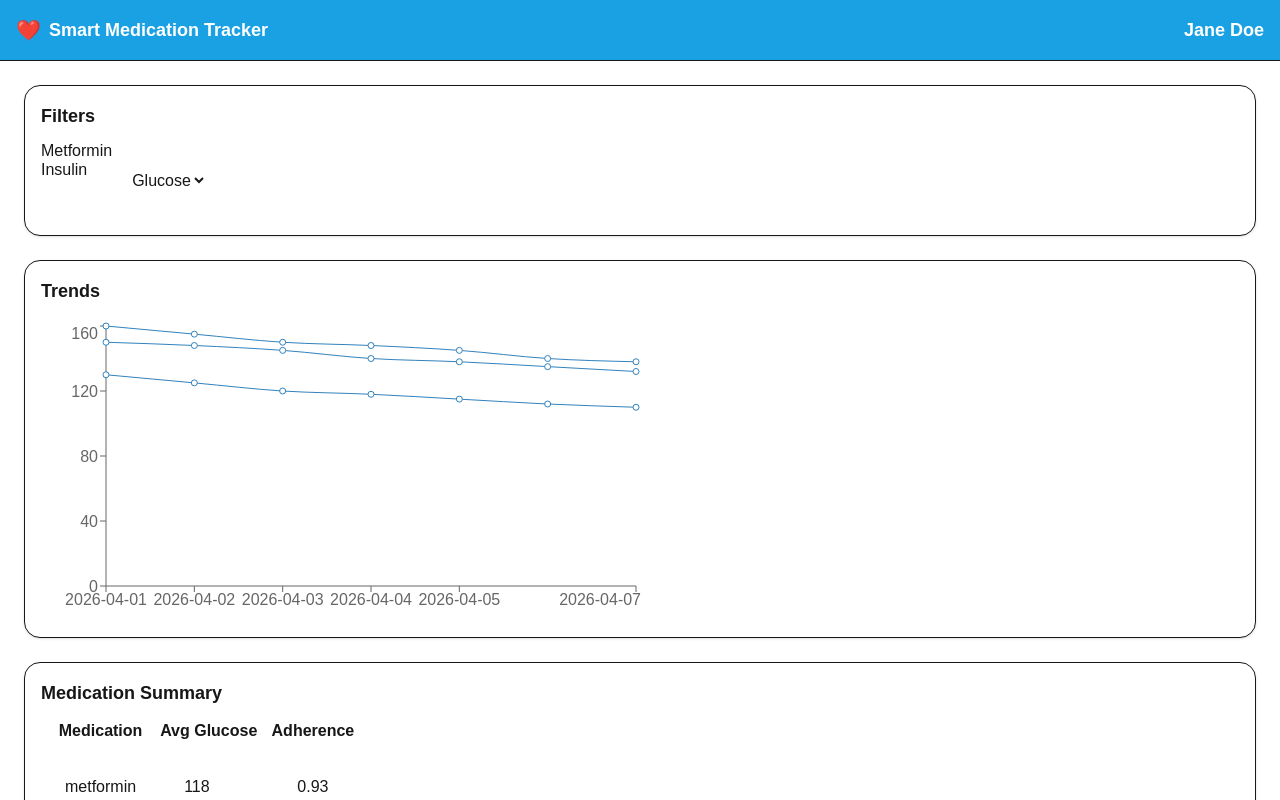
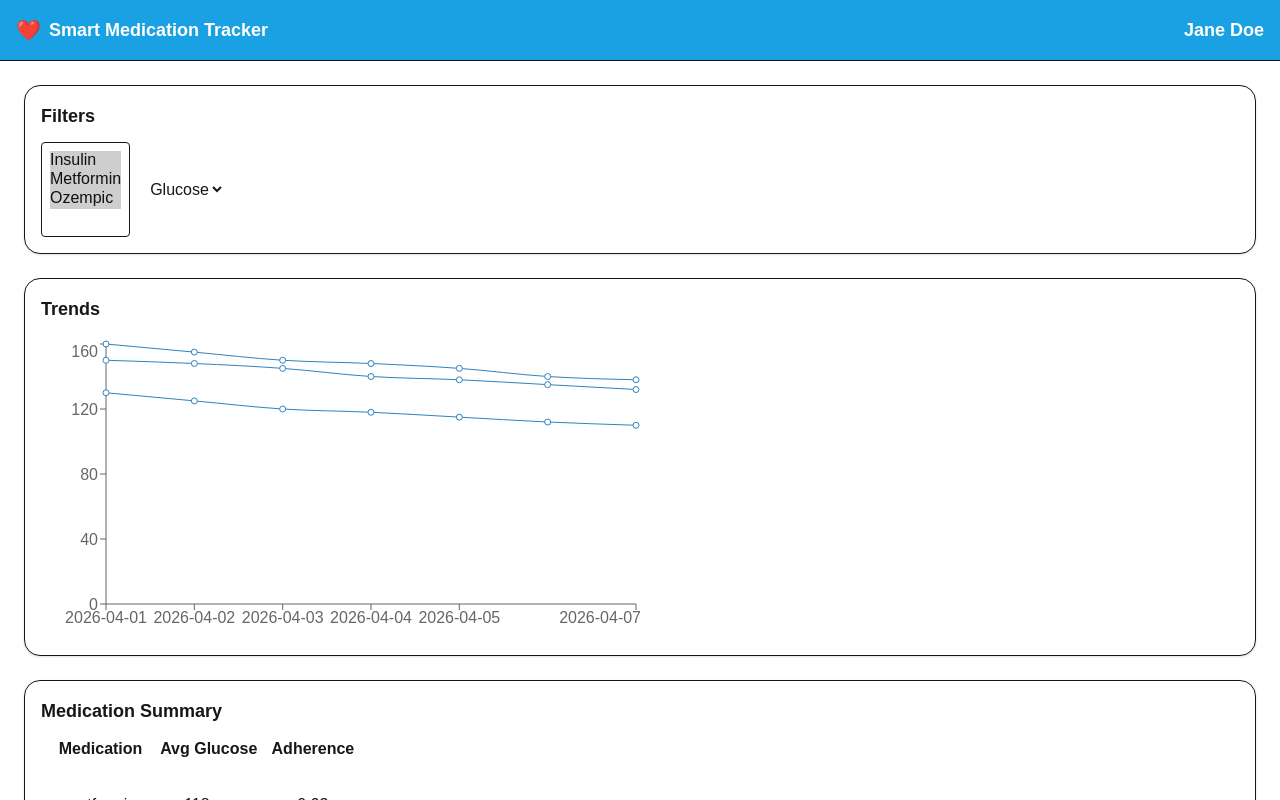
Before and after one commit to Mimran0715/smart-medication-tracker, a Next.js app: page /analytics in a window 1280 px wide. Shown: the top 800 px of the page. Built offline with nearby package versions, Linux system fonts and the light colour scheme.

Commit message:
fixing chart

```diff
--- a/app/analytics/filters.tsx
+++ b/app/analytics/filters.tsx
@@ -1,15 +1,21 @@
 export default function Filters({ filters, setFilters }) {
+  const allMedications = ["insulin", "metformin", "ozempic"];
   return (
     <div className="flex gap-4">
       <select
         multiple
+        value={filters.medications}
         onChange={(e) => {
           const meds = [...e.target.selectedOptions].map(o => o.value);
           setFilters(f => ({ ...f, medications: meds }));
         }}
+        className="border rounded p-2"
       >
-        <option value="metformin">Metformin</option>
-        <option value="insulin">Insulin</option>
+      {allMedications.map((med: string) => (
+      <option key={med} value={med}>
+        {med.charAt(0).toUpperCase() + med.slice(1)}
+      </option>
+      ))}
       </select>
 
       <select
```
